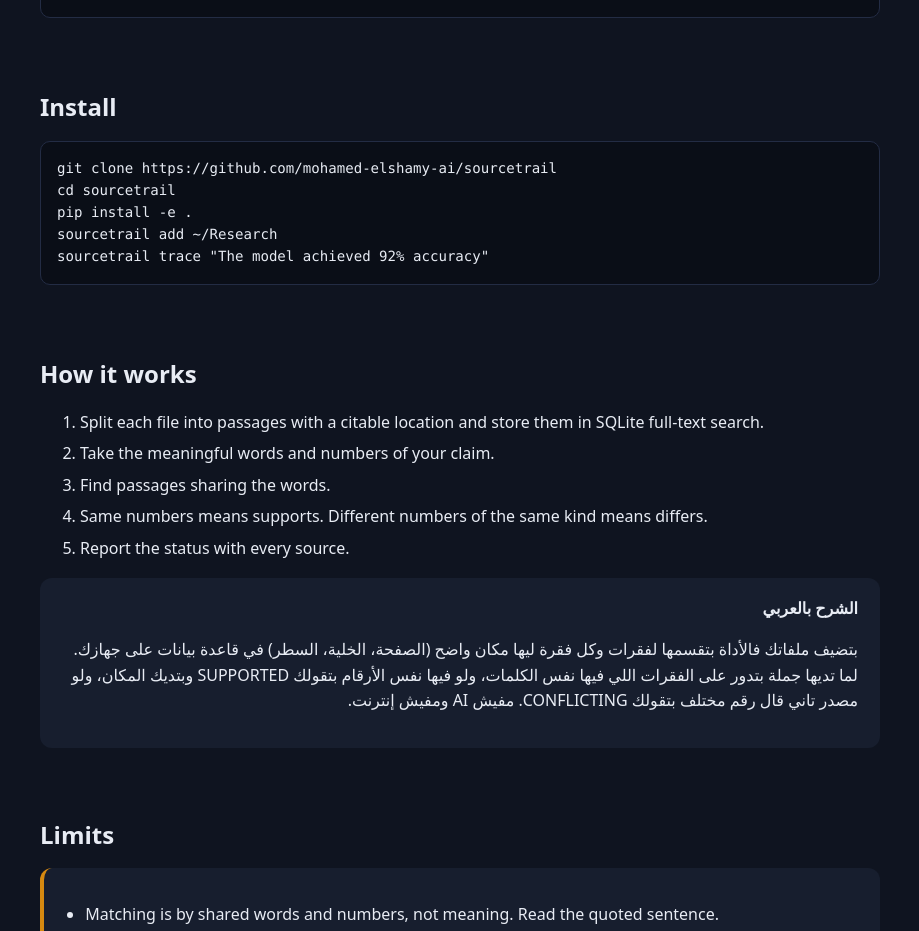
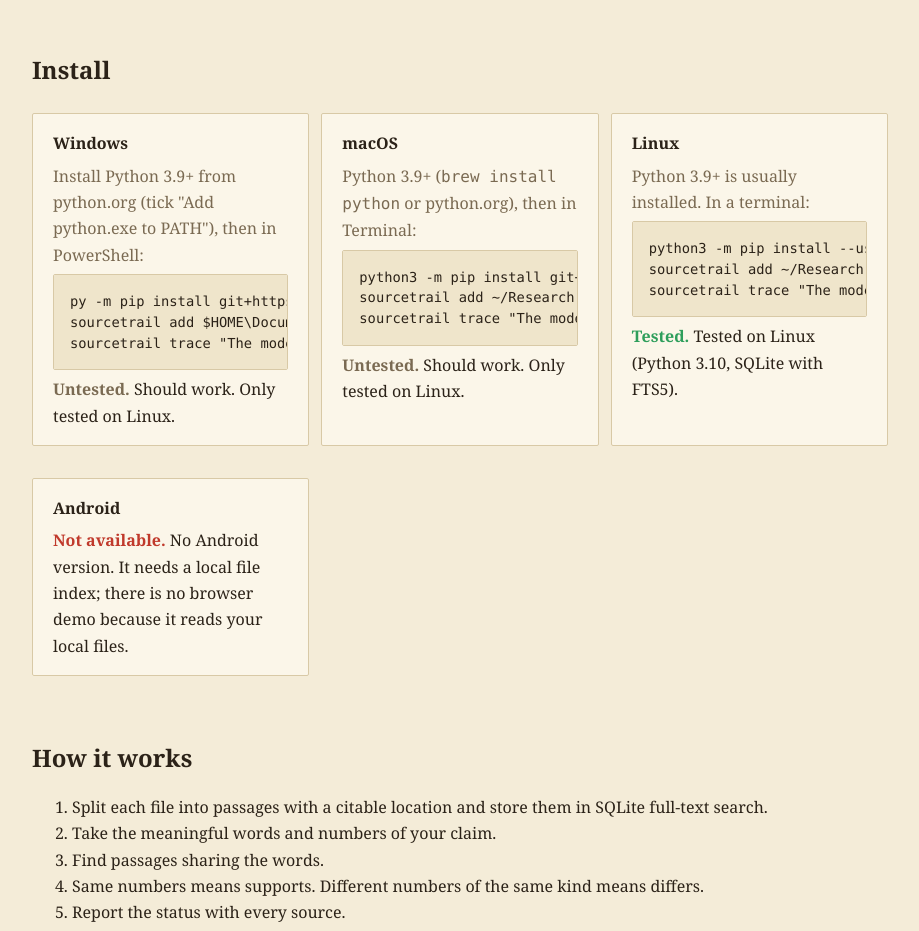
Before and after one commit to Hamasa-ElShamy/sourcetrail, a plain HTML site: page docs/index.html in a window 1280 px wide. Shown: the part 1391-2322 px from the top of the page, without its empty margins (180-1099 px from the left). Drawn offline with Linux system fonts and the light colour scheme.

Commit message:
Add landing page (GitHub Pages)

```diff
--- a/docs/index.html
+++ b/docs/index.html
@@ -2,28 +2,37 @@
 <title>SourceTrail: Where did I get that number from? Trace a claim to its evidence.</title><meta name="description" content="Index your own files and trace any claim to the page, cell or line that supports it.">
 <meta property="og:title" content="SourceTrail"><meta property="og:description" content="Index your own files and trace any claim to the page, cell or line that supports it.">
 <style>
-:root{--bg:#0f1420;--card:#171e2e;--fg:#e8ecf4;--mut:#9aa6bd;--acc:#5b9dff;--acc2:#7ee0b5}
-*{box-sizing:border-box}body{margin:0;font:16px/1.6 system-ui,-apple-system,Segoe UI,Roboto,sans-serif;background:var(--bg);color:var(--fg)}
-.wrap{max-width:880px;margin:0 auto;padding:0 20px}
-header.hero{padding:72px 0 40px;text-align:center;background:radial-gradient(900px 300px at 50% -50px,#24407a55,transparent)}
-h1{font-size:3rem;margin:0 0 8px;letter-spacing:-1px}.tag{color:var(--mut);font-size:1.25rem;margin:0 auto 28px;max-width:640px}
-.btn{display:inline-block;padding:11px 22px;border-radius:9px;background:var(--acc);color:#04122b;font-weight:600;text-decoration:none;margin:4px}
-.btn.alt{background:transparent;color:var(--fg);border:1px solid #34405c}
-section{padding:28px 0}h2{font-size:1.5rem;margin:0 0 14px}
-.card{background:var(--card);border-radius:12px;padding:18px 22px;margin:12px 0}
-pre{background:#0a0e17;border:1px solid #232c44;border-radius:10px;padding:16px;overflow:auto;font-size:.88rem;line-height:1.5}
-code{font-family:ui-monospace,Menlo,Consolas,monospace}
-ul{padding-left:1.2rem}li{margin:6px 0}.grid{display:grid;grid-template-columns:repeat(auto-fit,minmax(240px,1fr));gap:12px}
-.mut{color:var(--mut)}.rtl{direction:rtl;text-align:right}img{max-width:100%;border-radius:10px;border:1px solid #232c44}
-footer{padding:40px 0 60px;color:var(--mut);text-align:center;font-size:.9rem}.warn{border-left:4px solid #d68910}
-</style></head><body>
+*{box-sizing:border-box}html{scroll-behavior:smooth}
+body{margin:0;font:16px/1.65 var(--body);background:var(--bg);color:var(--fg)}
+.wrap{max-width:900px;margin:0 auto;padding:0 22px}
+a{color:var(--acc)}code,pre{font-family:ui-monospace,Menlo,Consolas,monospace}
+pre{background:var(--code);color:var(--codefg);border:1px solid var(--line);border-radius:var(--r);padding:16px;overflow:auto;font-size:.86rem;line-height:1.5}
+.btn{display:inline-block;padding:11px 22px;border-radius:var(--r);background:var(--acc);color:var(--accfg);font-weight:600;text-decoration:none;margin:4px 8px 4px 0}
+.btn.alt{background:transparent;color:var(--fg);border:1px solid var(--line)}
+section{padding:26px 0}h2{font-family:var(--head);font-size:1.5rem;margin:0 0 14px}
+.card{background:var(--card);border:1px solid var(--line);border-radius:var(--r);padding:16px 20px;margin:10px 0}
+.grid{display:grid;grid-template-columns:repeat(auto-fit,minmax(250px,1fr));gap:12px}.grid .card{margin:0}
+.mut{color:var(--mut)}.rtl{direction:rtl;text-align:right}
+img.shot{max-width:100%;border-radius:var(--r);border:1px solid var(--line);margin:8px 0}
+.warn{border-left:5px solid var(--warn)}
+.os{display:grid;grid-template-columns:repeat(auto-fit,minmax(260px,1fr));gap:12px}.os h3{margin:0 0 6px;font-size:1rem}.os pre{margin:6px 0}
+footer{padding:44px 0 60px;color:var(--mut);text-align:center;font-size:.9rem}
+footer img{border-radius:50%;border:2px solid var(--line);display:block;margin:0 auto 10px}
+.badge{display:inline-block;font-size:.72rem;padding:2px 9px;border-radius:99px;border:1px solid var(--line);color:var(--mut);margin-left:6px;vertical-align:middle}
+.ok{color:#2e9e5b}.no{color:#c0392b}
+
+:root{--bg:#f4ecd8;--fg:#2b2218;--mut:#7a6a52;--card:#fbf6e9;--line:#d8c9a6;--acc:#8a3b12;--accfg:#fff8ec;--code:#efe5cb;--codefg:#2b2218;--warn:#b5651d;--r:2px;--body:Georgia,'Times New Roman',serif;--head:Georgia,serif}
+header.hero{padding:64px 0 30px;border-bottom:3px double var(--line)}
+h1{font-size:3rem;font-variant:small-caps;margin:0;letter-spacing:1px}.tag{font-style:italic;font-size:1.2rem;color:var(--mut);max-width:620px}
+.hero:after{content:"[1]  [2]  [3]";display:block;margin-top:14px;color:var(--acc);letter-spacing:4px}
+.hero .wrap{text-align:left}</style></head><body>
 <header class="hero"><div class="wrap"><h1>SourceTrail</h1><p class="tag">Where did I get that number from? Trace a claim to its evidence.</p>
 <a class="btn" href="https://github.com/mohamed-elshamy-ai/sourcetrail">View on GitHub</a><a class="btn alt" href="#install">Install</a>
-<p class="mut" style="margin-top:18px">Open source &middot; MIT license &middot; runs on your machine</p></div></header>
+<p class="mut" style="margin-top:16px">Open source &middot; MIT license &middot; early release v0.1.0</p></div></header>
 <main class="wrap">
 <section><h2>What it does</h2><p>SourceTrail indexes your PDFs, Word, Excel and text files locally. Give it a claim and it shows the exact page, cell or line that supports it, and warns when another file gives a different number. It does not ask an AI about your files: it takes you back to the original evidence.</p></section>
 <section><div class="grid"><div class="card"><b>Exact locations</b><div class="mut">PDF page, Word paragraph, text line, Excel cell.</div></div><div class="card"><b>Spots disagreement</b><div class="mut">Different numbers in different files.</div></div><div class="card"><b>Local SQLite</b><div class="mut">Your files never leave your machine.</div></div><div class="card"><b>Incremental</b><div class="mut">Only changed files are re-read.</div></div></div></section>
-<section><h2>Example</h2><pre><code>$ sourcetrail trace &quot;The model achieved 92% accuracy&quot;
+<section><h2>Examples</h2><h3>Real output from the demo files in the repo</h3><pre><code>$ sourcetrail trace &quot;The model achieved 92% accuracy&quot;
 CLAIM:
 The model achieved 92% accuracy
 
@@ -41,14 +50,24 @@ Sources:
 Evidence Status: CONFLICTING
 Sources disagree on the number. Check which one is the original.</code></pre></section>
 
-<section id="install"><h2>Install</h2><pre><code>git clone https://github.com/mohamed-elshamy-ai/sourcetrail
-cd sourcetrail
-pip install -e .
+<section id="install"><h2>Install</h2><div class="os">
+<div class="card"><h3>Windows</h3><div class="mut">Install Python 3.9+ from python.org (tick "Add python.exe to PATH"), then in PowerShell:</div>
+<pre><code>py -m pip install git+https://github.com/mohamed-elshamy-ai/sourcetrail
+sourcetrail add $HOME\Documents\Research
+sourcetrail trace &quot;The model achieved 92% accuracy&quot;</code></pre><div><span class="mut"><b>Untested.</b></span> Should work. Only tested on Linux.</div></div>
+<div class="card"><h3>macOS</h3><div class="mut">Python 3.9+ (<code>brew install python</code> or python.org), then in Terminal:</div>
+<pre><code>python3 -m pip install git+https://github.com/mohamed-elshamy-ai/sourcetrail
 sourcetrail add ~/Research
-sourcetrail trace &quot;The model achieved 92% accuracy&quot;</code></pre></section>
+sourcetrail trace &quot;The model achieved 92% accuracy&quot;</code></pre><div><span class="mut"><b>Untested.</b></span> Should work. Only tested on Linux.</div></div>
+<div class="card"><h3>Linux</h3><div class="mut">Python 3.9+ is usually installed. In a terminal:</div>
+<pre><code>python3 -m pip install --user git+https://github.com/mohamed-elshamy-ai/sourcetrail
+sourcetrail add ~/Research
+sourcetrail trace &quot;The model achieved 92% accuracy&quot;</code></pre><div><span class="ok"><b>Tested.</b></span> Tested on Linux (Python 3.10, SQLite with FTS5).</div></div>
+<div class="card"><h3>Android</h3><div><span class="no"><b>Not available.</b></span> No Android version. It needs a local file index; there is no browser demo because it reads your local files.</div></div>
+</div></section>
 <section><h2>How it works</h2><ol><li>Split each file into passages with a citable location and store them in SQLite full-text search.</li><li>Take the meaningful words and numbers of your claim.</li><li>Find passages sharing the words.</li><li>Same numbers means supports. Different numbers of the same kind means differs.</li><li>Report the status with every source.</li></ol>
 <div class="card rtl"><b>الشرح بالعربي</b><p>بتضيف ملفاتك فالأداة بتقسمها لفقرات وكل فقرة ليها مكان واضح (الصفحة، الخلية، السطر) في قاعدة بيانات على جهازك. لما تديها جملة بتدور على الفقرات اللي فيها نفس الكلمات، ولو فيها نفس الأرقام بتقولك SUPPORTED وبتديك المكان، ولو مصدر تاني قال رقم مختلف بتقولك CONFLICTING. مفيش AI ومفيش إنترنت.</p></div></section>
-<section><h2>Limits</h2><div class="card warn"><ul><li>Matching is by shared words and numbers, not meaning. Read the quoted sentence.</li><li>SUPPORTED does not prove a claim is true.</li><li>No OCR for scanned files, no embeddings or entity extraction yet.</li><li>Claims without numbers only get MENTIONED or NOT FOUND.</li></ul></div></section>
+<section><h2>Honest limits</h2><div class="card warn"><ul><li>Matching is by shared words and numbers, not meaning. Read the quoted sentence.</li><li>SUPPORTED does not prove a claim is true.</li><li>No OCR for scanned files, no embeddings or entity extraction yet.</li><li>Claims without numbers only get MENTIONED or NOT FOUND.</li></ul></div></section>
 </main>
-<footer><img src="author.jpg" alt="Mohamed Elshamy" width="64" height="64" style="border-radius:50%;border:2px solid #34405c;display:block;margin:0 auto 10px"> Built by <a style="color:var(--acc)" href="https://github.com/mohamed-elshamy-ai">Mohamed Elshamy</a>. Early release (v0.1.0). Issues and pull requests are welcome on <a style="color:var(--acc)" href="https://github.com/mohamed-elshamy-ai/sourcetrail">GitHub</a>.</footer>
+<footer><img src="author.jpg" alt="Mohamed Elshamy" width="64" height="64">Built by <a href="https://github.com/mohamed-elshamy-ai">Mohamed Elshamy</a>. Issues and pull requests are welcome on <a href="https://github.com/mohamed-elshamy-ai/sourcetrail">GitHub</a>.</footer>
 </body></html>
```
Also changed, not shown: 2 other files.
